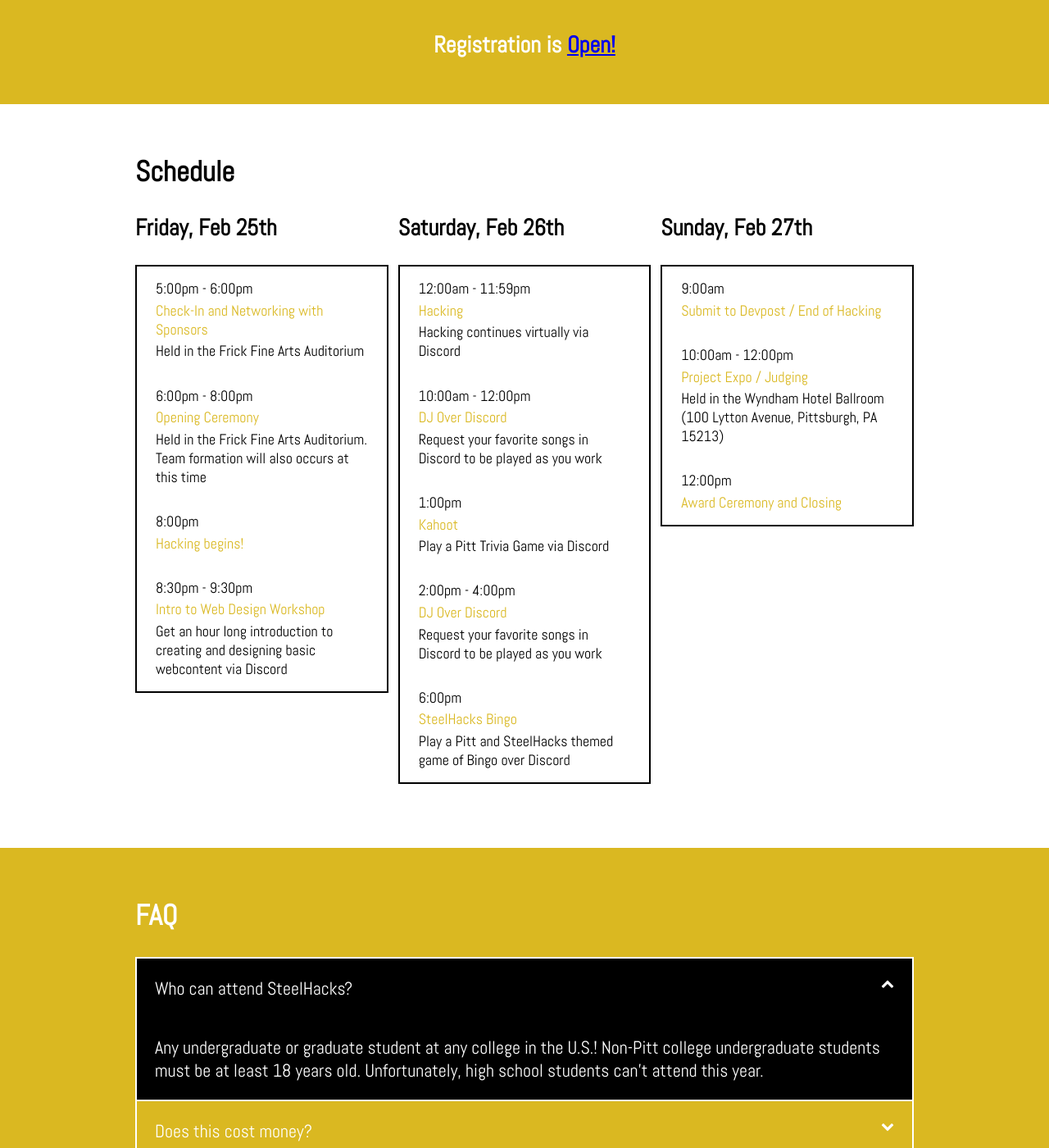
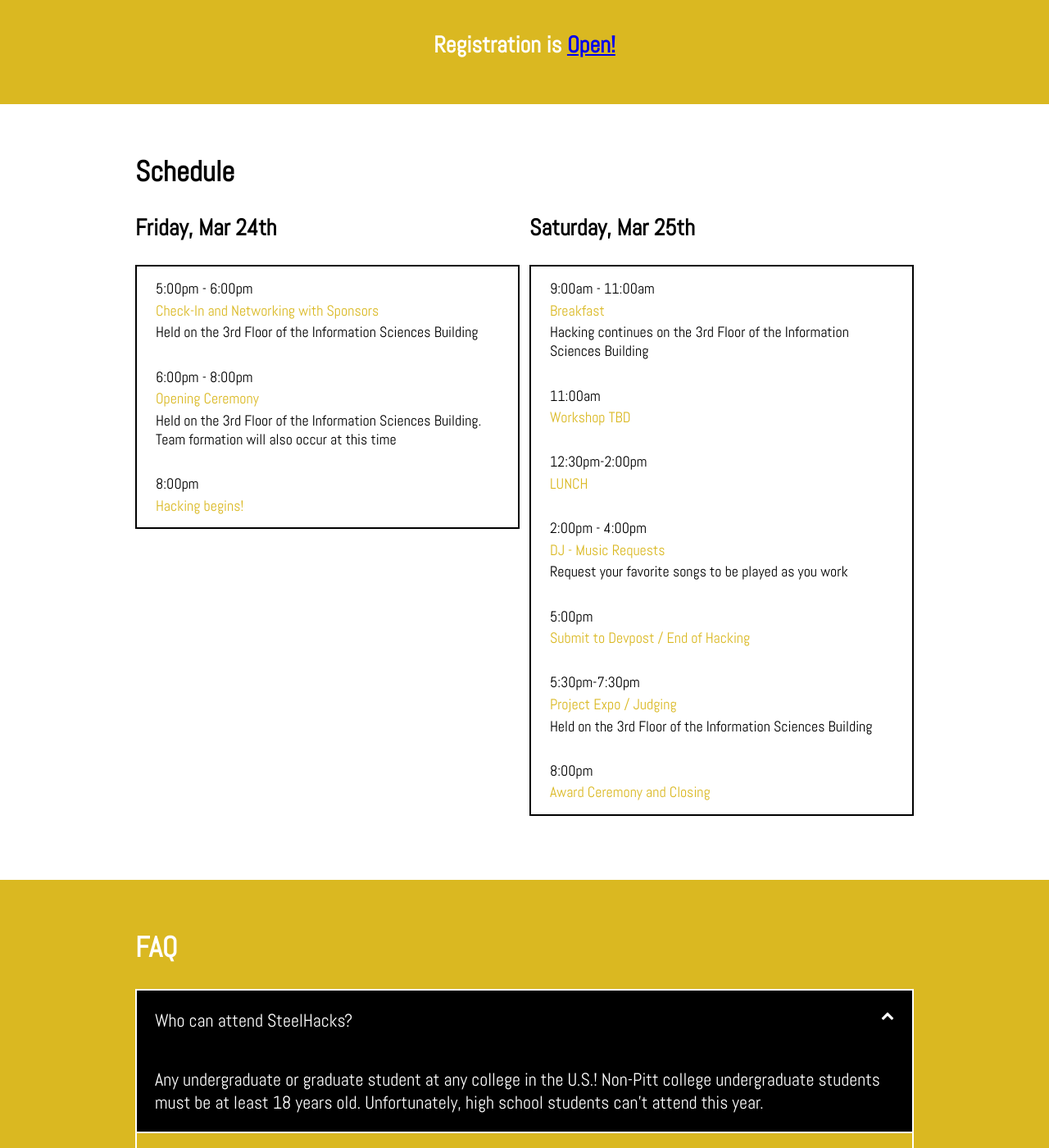
Before and after one commit to SteelHeads/steelhacks.com, a Jekyll site: the page built from index.html, in a window 1280 px wide and 1400 px high, scrolled down 933 px. Shown: the whole window at 82% size. Built offline with Jekyll 4.4.1, drawn with Linux system fonts in a browser that asks for light colours.

Commit message:
update event schedule

```diff
--- a/_data/events.yml
+++ b/_data/events.yml
@@ -1,64 +1,51 @@
-- date: 'Friday, Feb 25th'
+- date: 'Friday, Mar 24th'
   events:
     - time: '5:00pm - 6:00pm'
       title: 'Check-In and Networking with Sponsors'
       description: |
-        Held in the Frick Fine Arts Auditorium
+        Held on the 3rd Floor of the Information Sciences Building
 
     - time: '6:00pm - 8:00pm'
       title: 'Opening Ceremony'
       description: |
-        Held in the Frick Fine Arts Auditorium. Team formation will also occurs at this time
+        Held on the 3rd Floor of the Information Sciences Building.  Team formation will also occur at this time
 
     - time: '8:00pm'
       title: 'Hacking begins!'
       description: |
 
-    - time: '8:30pm - 9:30pm'
-      title: 'Intro to Web Design Workshop'
+
+- date: 'Saturday, Mar 25th'
+  events:
+    - time: '9:00am - 11:00am'
+      title: 'Breakfast'
       description: |
-        Get an hour long introduction to creating and designing basic webcontent via Discord
+        Hacking continues on the 3rd Floor of the Information Sciences Building
+
+    - time: '11:00am'
+      title: 'Workshop TBD'
+      description: |
 
 
-- date: 'Saturday, Feb 26th'
-  events:
-    - time: '12:00am - 11:59pm'
-      title: 'Hacking'
+    - time: '12:30pm-2:00pm'
+      title: 'LUNCH'
       description: |
-        Hacking continues virtually via Discord
 
-    - time: '10:00am - 12:00pm'
-      title: 'DJ Over Discord'
-      description: |
-        Request your favorite songs in Discord to be played as you work
-
-    - time: '1:00pm'
-      title: 'Kahoot'
-      description: |
-        Play a Pitt Trivia Game via Discord
 
     - time: '2:00pm - 4:00pm'
-      title: 'DJ Over Discord'
+      title: 'DJ - Music Requests'
       description: |
-        Request your favorite songs in Discord to be played as you work
+        Request your favorite songs to be played as you work
 
-    - time: '6:00pm'
-      title: 'SteelHacks Bingo'
-      description: |
-        Play a Pitt and SteelHacks themed game of Bingo over Discord
-
-
-- date: 'Sunday, Feb 27th'
-  events:
-    - time: '9:00am'
+    - time: '5:00pm'
       title: 'Submit to Devpost / End of Hacking'
       description: |
 
-    - time: '10:00am - 12:00pm'
+    - time: '5:30pm-7:30pm'
       title: 'Project Expo / Judging'
       description: |
-        Held in the Wyndham Hotel Ballroom (100 Lytton Avenue, Pittsburgh, PA 15213)
+        Held on the 3rd Floor of the Information Sciences Building
 
-    - time: '12:00pm'
+    - time: '8:00pm'
       title: 'Award Ceremony and Closing'
       description: |
```
